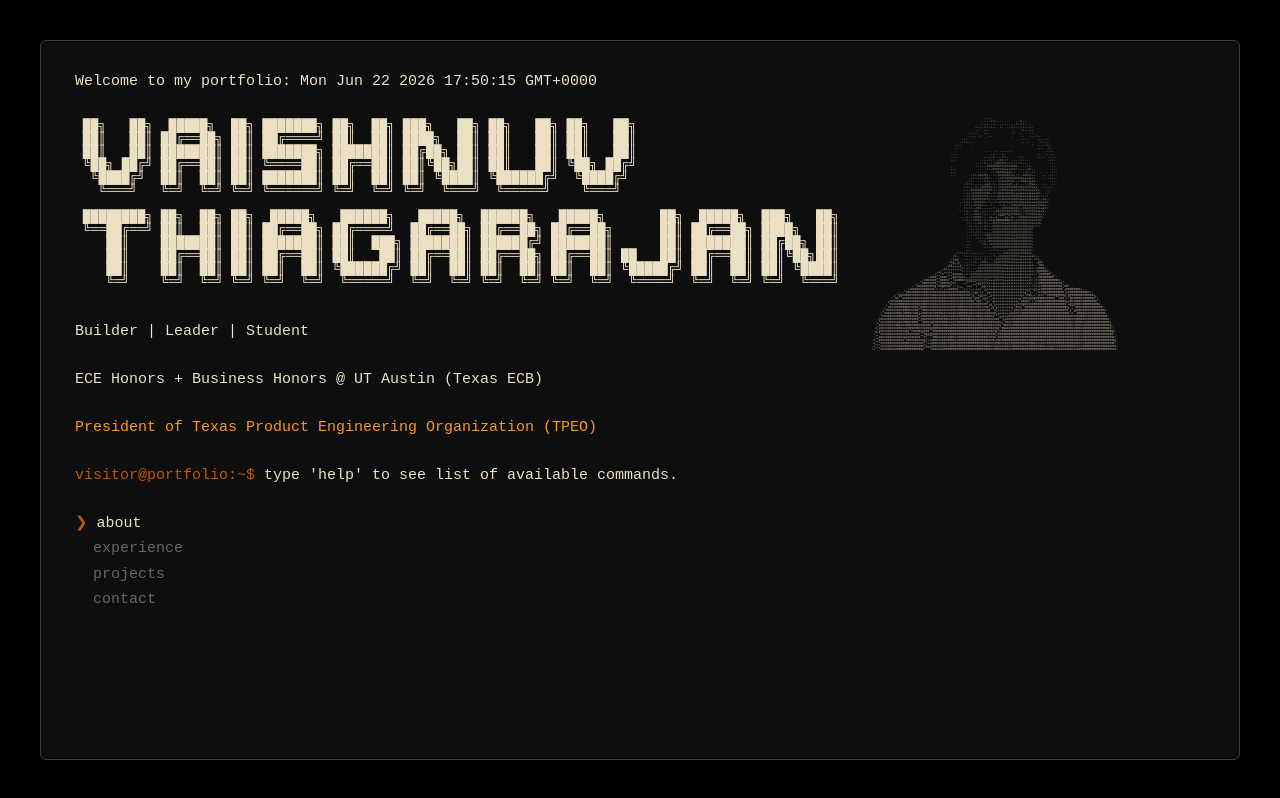
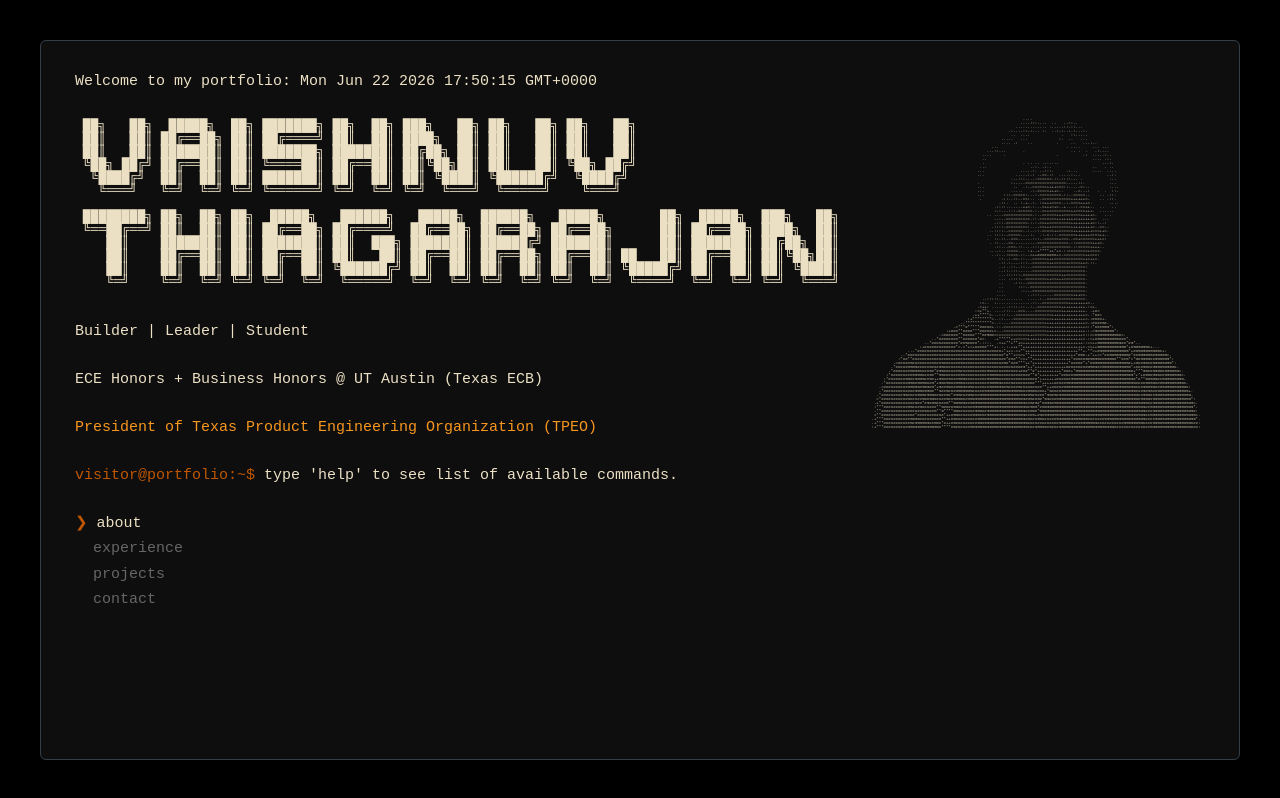
Before and after one commit to VaishnuvT/website-attempt-final, a plain HTML site: page index.html in a window 1280 px wide. Drawn offline with Linux system fonts and the light colour scheme.

```diff
--- a/index.html
+++ b/index.html
@@ -75,7 +75,7 @@
 
         .portrait-pre {
             font-family: 'Courier New', Courier, monospace;
-            font-size: 3px;
+            font-size: 4px;
             line-height: 1;
             color: #ece0c4;
             white-space: pre;
```
